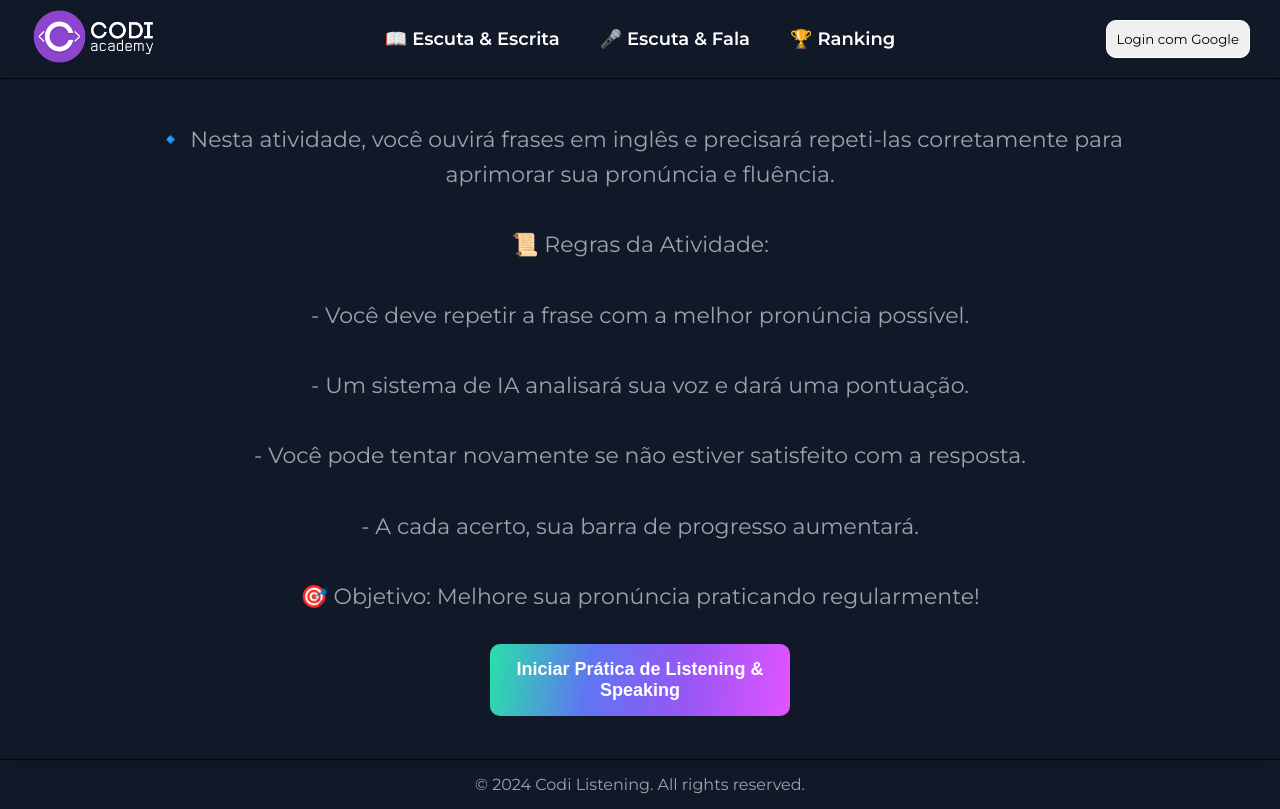
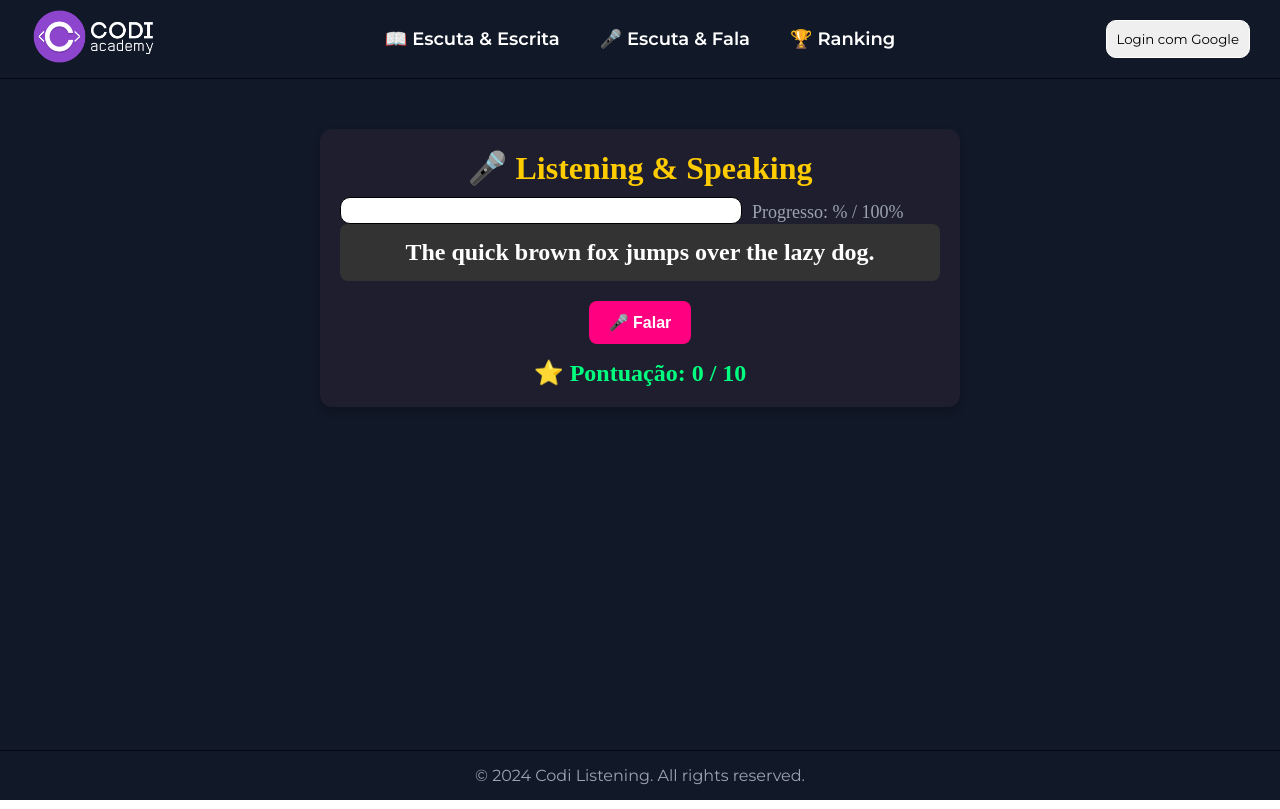
Before and after one commit to Daniel-Thielmann/English-Software, a React (Vite) app in the folder frontend/: page /listening-speaking in a window 1280 px wide. Built offline with nearby package versions, Linux system fonts and the light colour scheme; no server answers.

Commit message:
changes and bugs lets fix it

```diff
--- a/frontend/package.json
+++ b/frontend/package.json
@@ -16,7 +16,7 @@
   "keywords": [],
   "author": "",
   "license": "ISC",
-  "type": "commonjs",
+  "type": "module",
   "bugs": {
     "url": "https://github.com/FernandoZuchi/English-app/issues"
   },
--- a/frontend/src/Components/Navbar/Navbar.jsx
+++ b/frontend/src/Components/Navbar/Navbar.jsx
@@ -24,7 +24,6 @@ const Navbar = ({ voltarParaInicio }) => {
         const loggedUser = result.user;
         setUser(loggedUser);
 
-        // Enviar os dados do usuário para o backend
         fetch("http://localhost:3000/api/create-user", {
           method: "POST",
           headers: { "Content-Type": "application/json" },
@@ -50,7 +49,8 @@ const Navbar = ({ voltarParaInicio }) => {
           .finally(() => setLoading(false));
       })
       .catch((e) => {
-        console.error("Erro ao logar:", e);
+        console.error("Erro ao autenticar com o Google:", e);
+        alert("Falha na autenticação com Google. Verifique as configurações!");
         setError("Erro ao autenticar com o Google.");
         setLoading(false);
       });
--- a/frontend/src/Components/Pratica/ListeningSpeakingComponent.css
+++ b/frontend/src/Components/Pratica/ListeningSpeakingComponent.css
@@ -1,66 +1,96 @@
-.listening-speaking-container {
-  display: flex;
-  flex-direction: column;
-  align-items: center;
-  justify-content: center;
-  min-height: 80vh;
+/* Estilização do Container */
+.container-speaking {
+  max-width: 600px;
+  margin: 50px auto;
   padding: 20px;
-  background-color: #111827;
-  border-radius: 10px;
-  box-shadow: 0px 4px 10px rgba(0, 0, 0, 0.1);
+  background: #1e1e2e;
+  color: white;
+  box-shadow: 0 4px 10px rgba(0, 0, 0, 0.2);
+  border-radius: 12px;
+  text-align: center;
 }
 
-/* Texto explicativo */
-.listening-speaking-container .body-text {
-  font-family: "Montserrat", sans-serif;
-  color: #9ca3af !important; /* Força a cor cinza */
-  font-weight: 400;
-  font-size: 22px !important; /* Força o tamanho */
-  line-height: 1.6;
-  max-width: 1000px;
-  text-align: center;
-  margin-bottom: 30px;
+/* Estilização do Título */
+.container-speaking h2 {
+  font-size: 2rem;
+  margin-bottom: 10px;
+  color: #ffcc00;
 }
 
-/* Botão de início */
-.start-button {
-  font-size: 18px;
-  font-weight: 600;
-  color: white;
+/* Frase a ser pronunciada */
+.frase {
+  font-size: 1.5rem;
+  font-weight: bold;
+  color: #ffffff;
   padding: 15px;
-  width: 300px;
-  border: none;
-  outline: none;
-  border-radius: 10px;
-  background: linear-gradient(97.57deg, #29e0a9, #5f75f2, #9956f6, #e254ff);
-  cursor: pointer;
-  transition: transform 0.3s ease-in-out;
+  background: #333;
+  border-radius: 8px;
+  margin-bottom: 20px;
 }
 
-.start-button:hover {
-  transform: scale(1.05);
+/* Botões */
+.btn-speak,
+.btn-finalizar {
+  padding: 12px 20px;
+  font-size: 1rem;
+  border-radius: 8px;
+  font-weight: bold;
+  cursor: pointer;
+  border: none;
+  transition: transform 0.2s ease-in-out;
 }
 
-/* Tela final */
-.final-screen {
-  text-align: center;
-  padding: 20px;
+.btn-speak {
+  background: #ff0080;
+  color: white;
 }
 
-.final-message {
-  font-size: 22px;
-  font-weight: bold;
-  color: #28a745;
-  margin-top: 10px;
+.btn-finalizar {
+  background: #ffcc00;
+  color: black;
 }
 
-/* Área de prática */
-.practice-content {
-  background-color: var(--gray-900);
-  padding: 20px;
-  width: 100%;
-  max-width: 600px;
+.btn-speak:hover,
+.btn-finalizar:hover {
+  transform: scale(1.1);
+}
+
+/* Transcrição do Usuário */
+.transcricao {
+  font-size: 1.2rem;
+  color: #ffcc00;
+  margin-top: 15px;
+  padding: 10px;
+  background: #222;
   border-radius: 8px;
-  box-shadow: 0px 2px 10px rgba(0, 0, 0, 0.1);
-  text-align: center;
 }
+
+/* Pontuação */
+.pontuacao {
+  font-size: 1.5rem;
+  font-weight: bold;
+  color: #00ff7f;
+  margin-top: 15px;
+}
+
+/* Responsividade */
+@media (max-width: 768px) {
+  .container-speaking {
+    width: 90%;
+    padding: 15px;
+  }
+
+  .frase {
+    font-size: 1.2rem;
+  }
+
+  .btn-speak,
+  .btn-finalizar {
+    font-size: 0.9rem;
+    padding: 10px 15px;
+  }
+
+  .pontuacao {
+    font-size: 1.2rem;
+  }
+}
--- a/frontend/src/Components/Pratica/ListeningSpeakingComponent.jsx
+++ b/frontend/src/Components/Pratica/ListeningSpeakingComponent.jsx
@@ -1,75 +1,156 @@
 import React, { useState } from "react";
-import ConteudoFala from "./ConteudoFala"; // Componente específico para fala
-import TelaFinal from "./TelaFinal";
-import "../../global.css";
-import "./ListeningSpeakingComponent.css"; // Importando o CSS
+import { useNavigate } from "react-router-dom";
+import { auth } from "../../utils/firebaseConfig";
 import ProgressBar from "./ProgressBar";
+import "./ListeningSpeakingComponent.css";
+
+const frases = [
+  "The quick brown fox jumps over the lazy dog.",
+  "I love programming in JavaScript.",
+  "Practice makes perfect.",
+];
 
 const ListeningSpeakingComponent = () => {
-  const [praticando, setPraticando] = useState(false);
+  const [fraseAtualIndex, setFraseAtualIndex] = useState(0);
+  const [transcricao, setTranscricao] = useState("");
+  const [pontuacao, setPontuacao] = useState(0);
+  const [gravando, setGravando] = useState(false);
   const [progresso, setProgresso] = useState(0);
-  const [acertos, setAcertos] = useState(0);
-  const [praticaConcluida, setPraticaConcluida] = useState(false);
+  const [totalPontosFala, setTotalPontosFala] = useState(0); // 🔹 Mantém os pontos acumulados
+  const navigate = useNavigate();
+  const user = auth.currentUser;
 
-  const comecarPratica = () => {
-    setPraticando(true);
-    setPraticaConcluida(false);
-    setProgresso(0);
+  const iniciarReconhecimentoVoz = () => {
+    const SpeechRecognition =
+      window.SpeechRecognition || window.webkitSpeechRecognition;
+
+    if (!SpeechRecognition) {
+      alert(
+        "Seu navegador não suporta reconhecimento de voz. Tente no Chrome."
+      );
+      return;
+    }
+
+    const recognition = new SpeechRecognition();
+    recognition.lang = "en-US";
+    recognition.continuous = false;
+    recognition.interimResults = false;
+    recognition.maxAlternatives = 1;
+
+    recognition.start();
+    setGravando(true);
+
+    recognition.onresult = (event) => {
+      const textoFalado = event.results[0][0].transcript;
+      console.log("🗣️ Transcrição:", textoFalado);
+      setTranscricao(textoFalado);
+      setGravando(false);
+      avaliarPronuncia(textoFalado);
+    };
+
+    recognition.onspeechend = () => {
+      console.log("🎙️ Parou de ouvir. Processando...");
+      recognition.stop();
+      setGravando(false);
+    };
+
+    recognition.onerror = (event) => {
+      console.error("❌ Erro no reconhecimento de voz:", event.error);
+      setGravando(false);
+
+      if (event.error === "no-speech") {
+        alert("Nenhum som detectado! Fale mais alto e tente novamente.");
+      }
+    };
+
+    recognition.onend = () => {
+      setGravando(false);
+    };
   };
 
-  const atualizarProgresso = () => {
-    setProgresso((prevProgresso) => {
-      const novoValor = Math.min(prevProgresso + 10, 100);
-      console.log("Novo progresso:", novoValor); // Debug no console
-      return novoValor;
+  const avaliarPronuncia = (textoFalado) => {
+    if (!textoFalado) {
+      console.error("❌ Nenhuma transcrição recebida!");
+      return;
+    }
+
+    const original = frases[fraseAtualIndex].toLowerCase();
+    const falado = textoFalado.toLowerCase();
+    const similaridade = calcularSimilaridade(original, falado);
+    setPontuacao(similaridade);
+
+    const novaPontuacaoTotal = totalPontosFala + similaridade;
+    setTotalPontosFala(novaPontuacaoTotal);
+
+    if (user) {
+      salvarPontuacao(user.uid, novaPontuacaoTotal);
+    }
+
+    setTimeout(() => {
+      atualizarProgressoEProximaFrase();
+    }, 1500);
+  };
+
+  const calcularSimilaridade = (texto1, texto2) => {
+    const palavrasOriginais = texto1.split(" ");
+    const palavrasFaladas = texto2.split(" ");
+    let acertos = 0;
+
+    palavrasOriginais.forEach((palavra, index) => {
+      if (palavrasFaladas[index] === palavra) {
+        acertos++;
+      }
     });
+
+    return Math.round((acertos / palavrasOriginais.length) * 10);
+  };
+
+  const salvarPontuacao = (userId, pointsSpeaking) => {
+    fetch("http://localhost:3000/api/update-points", {
+      method: "POST",
+      headers: { "Content-Type": "application/json" },
+      body: JSON.stringify({ userId, pointsSpeaking }), // 🔹 Enviando corretamente pointsSpeaking
+    })
+      .then((res) => res.json())
+      .then((data) => console.log("✅ Pontos de Fala atualizados:", data))
+      .catch((err) => console.error("❌ Erro ao salvar pontuação:", err));
+  };
+
+  const atualizarProgressoEProximaFrase = () => {
+    if (fraseAtualIndex < frases.length - 1) {
+      setFraseAtualIndex(fraseAtualIndex + 1);
+      setTranscricao("");
+      setPontuacao(0);
+      setProgresso(progresso + 100 / frases.length);
+    } else {
+      setProgresso(100);
+      setTimeout(
+        () => navigate("/tela-final", { state: { totalPontosFala } }),
+        1500
+      );
+    }
   };
 
   return (
-    <div className="listening-speaking-container">
-      {praticaConcluida ? (
-        <div className="final-screen">
-          <TelaFinal
-            acertos={acertos}
-            progresso={progresso}
-            voltarParaInicio={() => setPraticando(false)}
-          />
-          <p className="final-message">Parabéns! Você concluiu a prática.</p>
-        </div>
-      ) : praticando ? (
-        <div className="practice-content">
-          <ProgressBar progresso={progresso} />
-          <ConteudoFala setProgresso={atualizarProgresso} />
-        </div>
-      ) : (
-        <div className="start-section">
-          <p className="body-text">
-            🔹 Nesta atividade, você ouvirá frases em inglês e precisará
-            repeti-las corretamente para aprimorar sua pronúncia e fluência.
-            <br />
-            <br />
-            📜 Regras da Atividade:
-            <br />
-            <br />
-            - Você deve repetir a frase com a melhor pronúncia possível.
-            <br />
-            <br />
-            - Um sistema de IA analisará sua voz e dará uma pontuação.
-            <br />
-            <br />
-            - Você pode tentar novamente se não estiver satisfeito com a
-            resposta.
-            <br />
-            <br />
-            - A cada acerto, sua barra de progresso aumentará.
-            <br />
-            <br />
-            🎯 Objetivo: Melhore sua pronúncia praticando regularmente!
-          </p>
-          <button className="start-button" onClick={comecarPratica}>
-            Iniciar Prática de Listening & Speaking
-          </button>
-        </div>
+    <div className="container-speaking">
+      <h2>🎤 Listening & Speaking</h2>
+
+      {/* Barra de Progresso */}
+      <ProgressBar progress={progresso} />
+
+      <p className="frase">{frases[fraseAtualIndex]}</p>
+      <button
+        className="btn-speak"
+        onClick={iniciarReconhecimentoVoz}
+        disabled={gravando}
+      >
+        {gravando ? "🎙️ Ouvindo..." : "🎤 Falar"}
+      </button>
+      {transcricao && (
+        <p className="transcricao">🗣️ Você disse: {transcricao}</p>
+      )}
+      {pontuacao !== null && (
+        <p className="pontuacao">⭐ Pontuação: {pontuacao} / 10</p>
       )}
     </div>
   );
```
Also changed, not shown: frontend/src/Components/Pratica/ListeningWritingComponent.jsx (+11 -0 lines), frontend/src/Components/Pratica/TelaFinal.jsx (+11 -35 lines), frontend/src/Components/Ranking/RankingComponent.jsx (+16 -14 lines), 1 other file (tests, documents, lock files or other folders).
